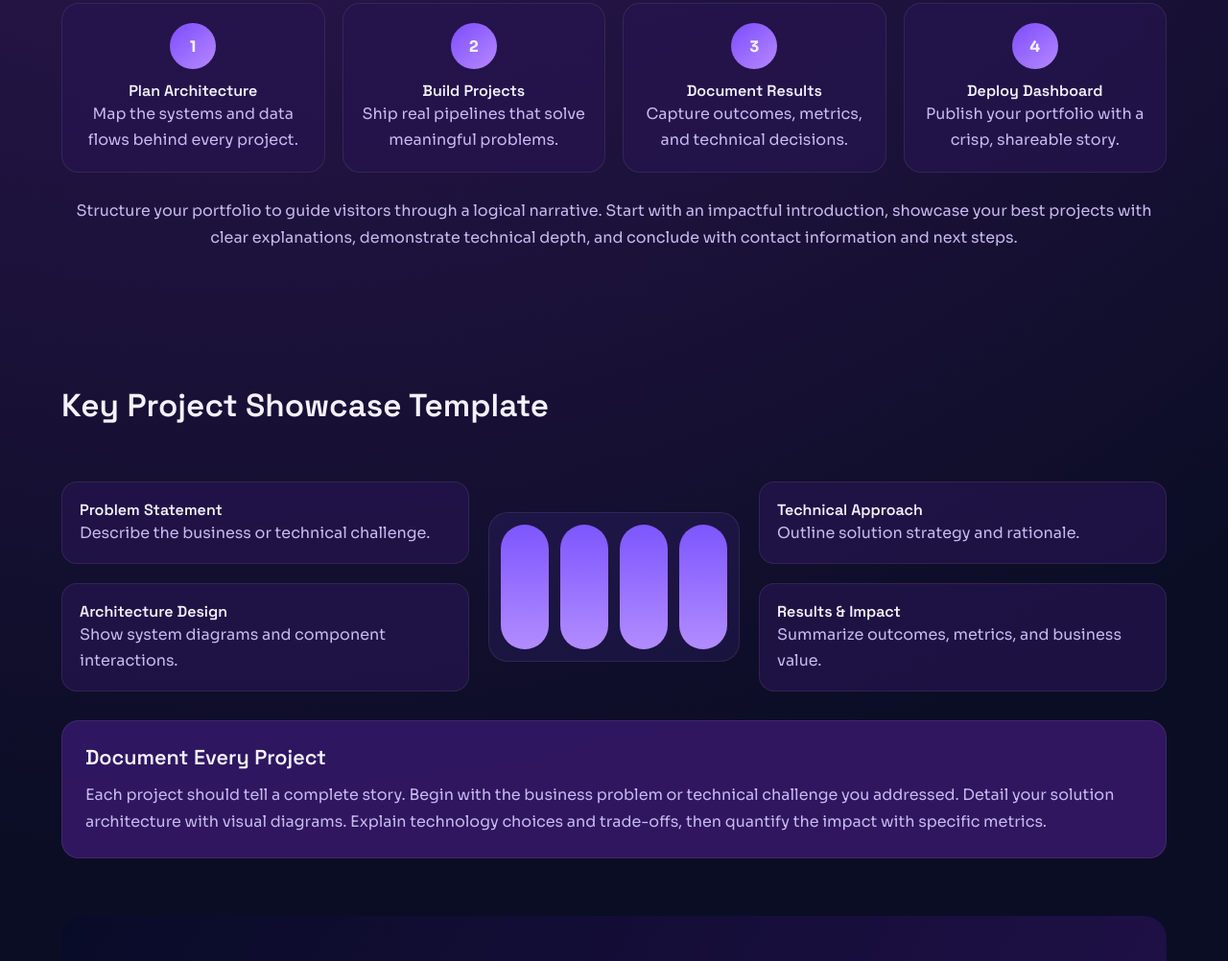
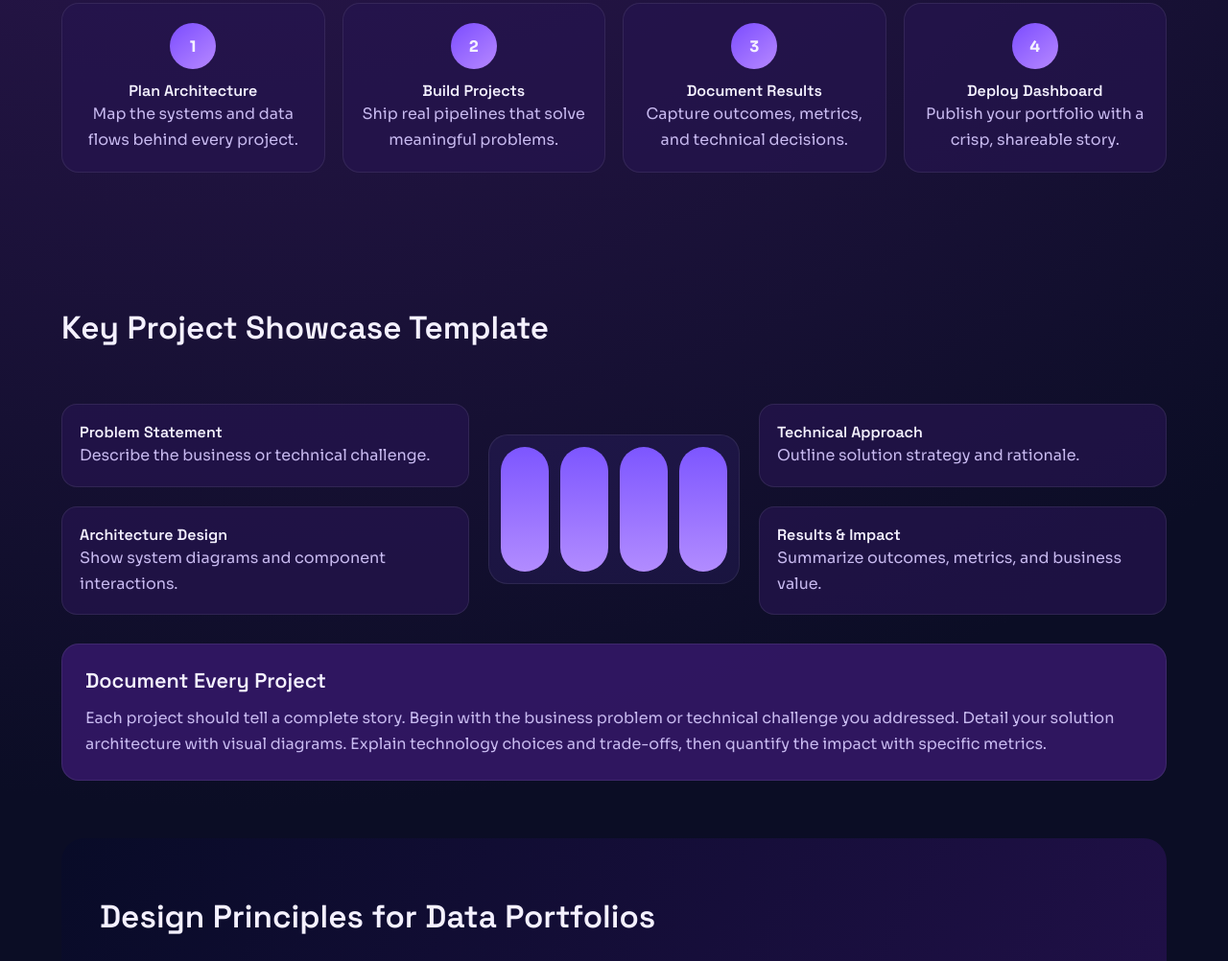
Before and after one commit to Devangi2217/portfolio, a website: page index.html in a window 1280 px wide. Shown: the part 1702-2704 px from the top of the page at 96% size. Drawn offline with Linux system fonts and the light colour scheme; no server answers.

Commit message:
Remove story note

```diff
--- a/index.html
+++ b/index.html
@@ -153,12 +153,6 @@
             <p>Publish your portfolio with a crisp, shareable story.</p>
           </div>
         </div>
-        <p class="story-note">
-          Structure your portfolio to guide visitors through a logical narrative.
-          Start with an impactful introduction, showcase your best projects with
-          clear explanations, demonstrate technical depth, and conclude with
-          contact information and next steps.
-        </p>
       </section>
 
       <section class="section showcase">
```
